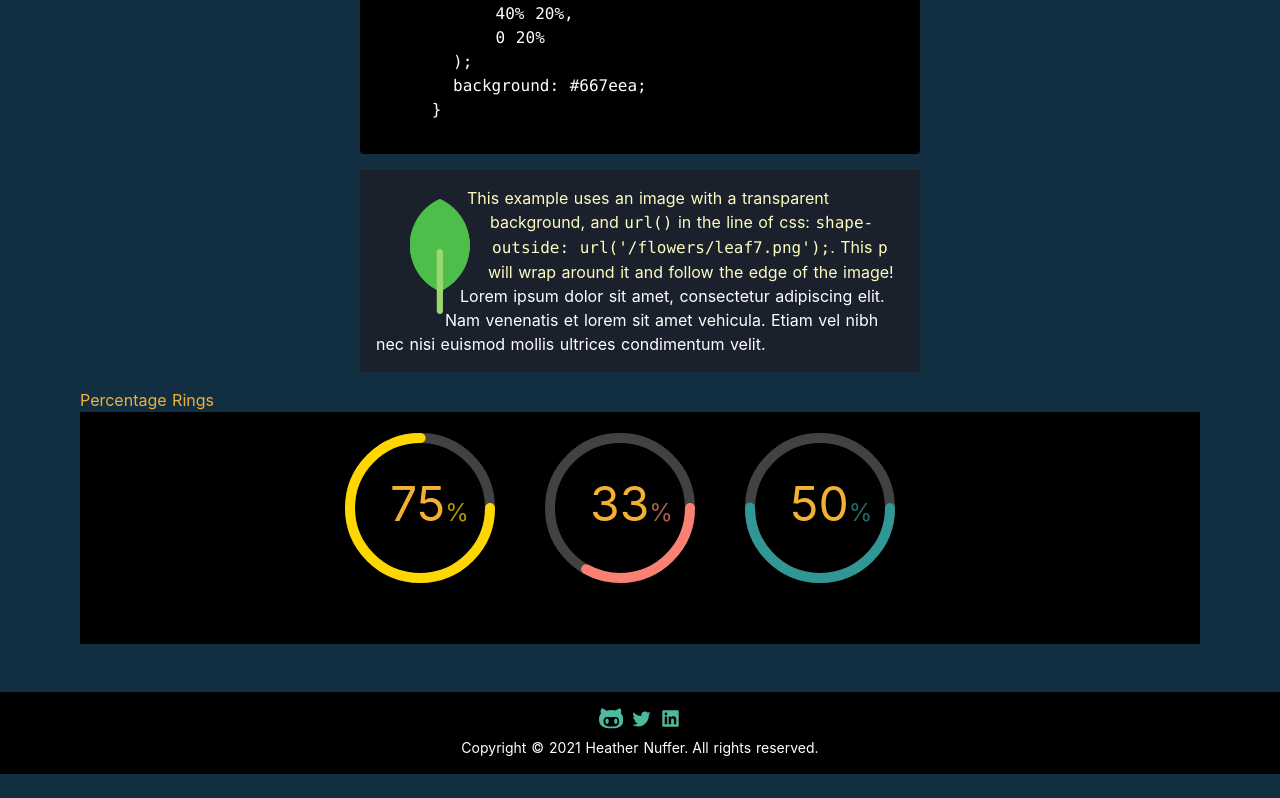
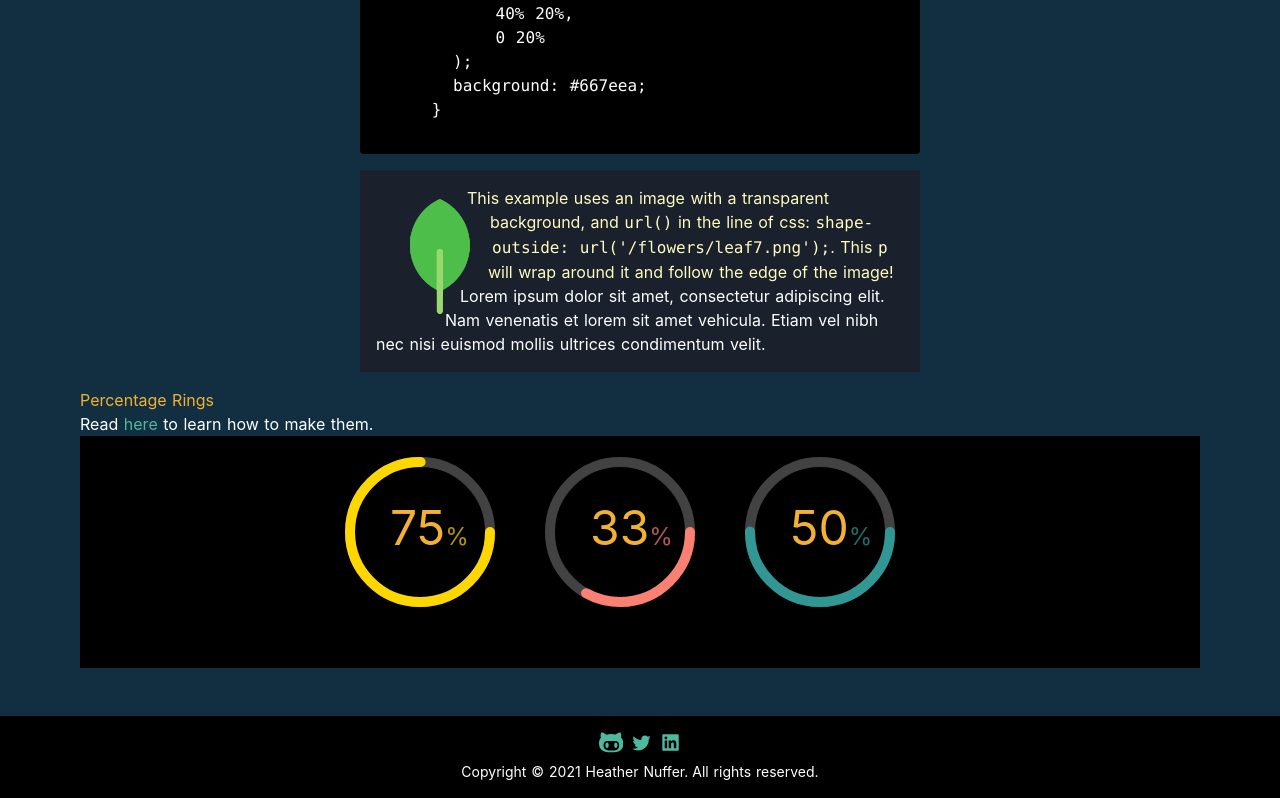
Before and after one commit to ethyl2/nuxt-experiment, a Nuxt app: page /arts/shapes in a window 1280 px wide. Shown: the part 3700-4498 px from the top of the page. Before the commit the page ends 4474 px from the top, so only its background shows below. Built offline with nearby package versions, Linux system fonts and the light colour scheme; a web font is replaced by a local one.

Commit message:
Adds link to percentage rings resource

```diff
--- a/pages/arts/shapes.vue
+++ b/pages/arts/shapes.vue
@@ -580,6 +580,15 @@ circle:nth-child(1) {
 
     <section>
       <h2>Percentage Rings</h2>
+      <p>
+        Read
+        <a
+          href="https://dev.to/vaibhavkhulbe/let-s-make-and-wear-those-css-3-progress-rings-2ngf"
+          target="_blank"
+          >here</a
+        >
+        to learn how to make them.
+      </p>
       <div class="rings">
         <div class="percent1">
           <svg>
```
